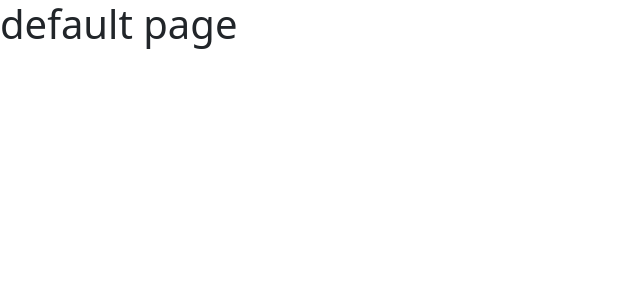
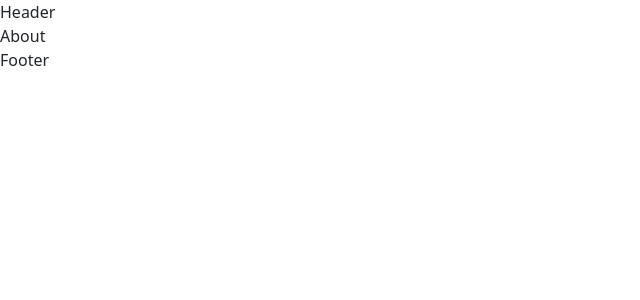
Before and after one commit to DamianoMura/react-router, a React (Vite) app: page /about in a window 1280 px wide. Shown: the top 300 px of the page, without its empty margins (0-640 px from the left). Built offline with nearby package versions, Linux system fonts and the light colour scheme.

Commit message:
[add] routes work for each page created

```diff
--- a/src/App.jsx
+++ b/src/App.jsx
@@ -1,4 +1,9 @@
-import { useState } from 'react'
+import { useState } from 'react';
+import { BrowserRouter, Routes, Route } from 'react-router-dom';
+import DefaultLayout from './layouts/DefaultLayout';
+import LandingPage from './pages/LandingPage';
+import About from './pages/About';
+import Products from './pages/Products';
 
 import 'bootstrap/dist/css/bootstrap.min.css';
 // Required Bootstrap imports
@@ -6,9 +11,16 @@ import 'bootstrap/dist/css/bootstrap.min.css';
 function App() {
 
   return (
-    <>
-      <h1> default page </h1>
-    </>
+    <BrowserRouter>
+      <Routes>
+        <Route element={<DefaultLayout/>}>
+          <Route path="/" element={<LandingPage/>}/>
+          <Route path="/about" element={<About/>}/>
+          <Route path="/products" element={<Products/>}/>
+        </Route>
+    </Routes>
+
+ </BrowserRouter>
   )
 }
 
--- /dev/null
+++ b/src/layouts/DefaultLayout.jsx
@@ -0,0 +1,16 @@
+import React from 'react'
+import { Outlet } from 'react-router-dom'
+import Header from './Header'
+import Footer from'./Footer'
+
+const DefaultLayout = () => {
+  return (
+    <>
+      <Header/>
+      <Outlet/>
+      <Footer/>
+    </>
+  )
+}
+
+export default DefaultLayout
--- /dev/null
+++ b/src/layouts/Footer.jsx
@@ -0,0 +1,9 @@
+import React from 'react'
+
+const Footer = () => {
+  return (
+    <div>Footer</div>
+  )
+}
+
+export default Footer
--- /dev/null
+++ b/src/layouts/Header.jsx
@@ -0,0 +1,9 @@
+import React from 'react'
+
+const Header = () => {
+  return (
+    <div>Header</div>
+  )
+}
+
+export default Header
--- /dev/null
+++ b/src/pages/About.jsx
@@ -0,0 +1,9 @@
+import React from 'react'
+
+const About = () => {
+  return (
+    <div>About</div>
+  )
+}
+
+export default About
--- /dev/null
+++ b/src/pages/LandingPage.jsx
@@ -0,0 +1,9 @@
+import React from 'react'
+
+const LandingPage = () => {
+  return (
+    <div>LandingPage</div>
+  )
+}
+
+export default LandingPage
--- /dev/null
+++ b/src/pages/Products.jsx
@@ -0,0 +1,9 @@
+import React from 'react'
+
+const Products = () => {
+  return (
+    <div>Products</div>
+  )
+}
+
+export default Products
```
